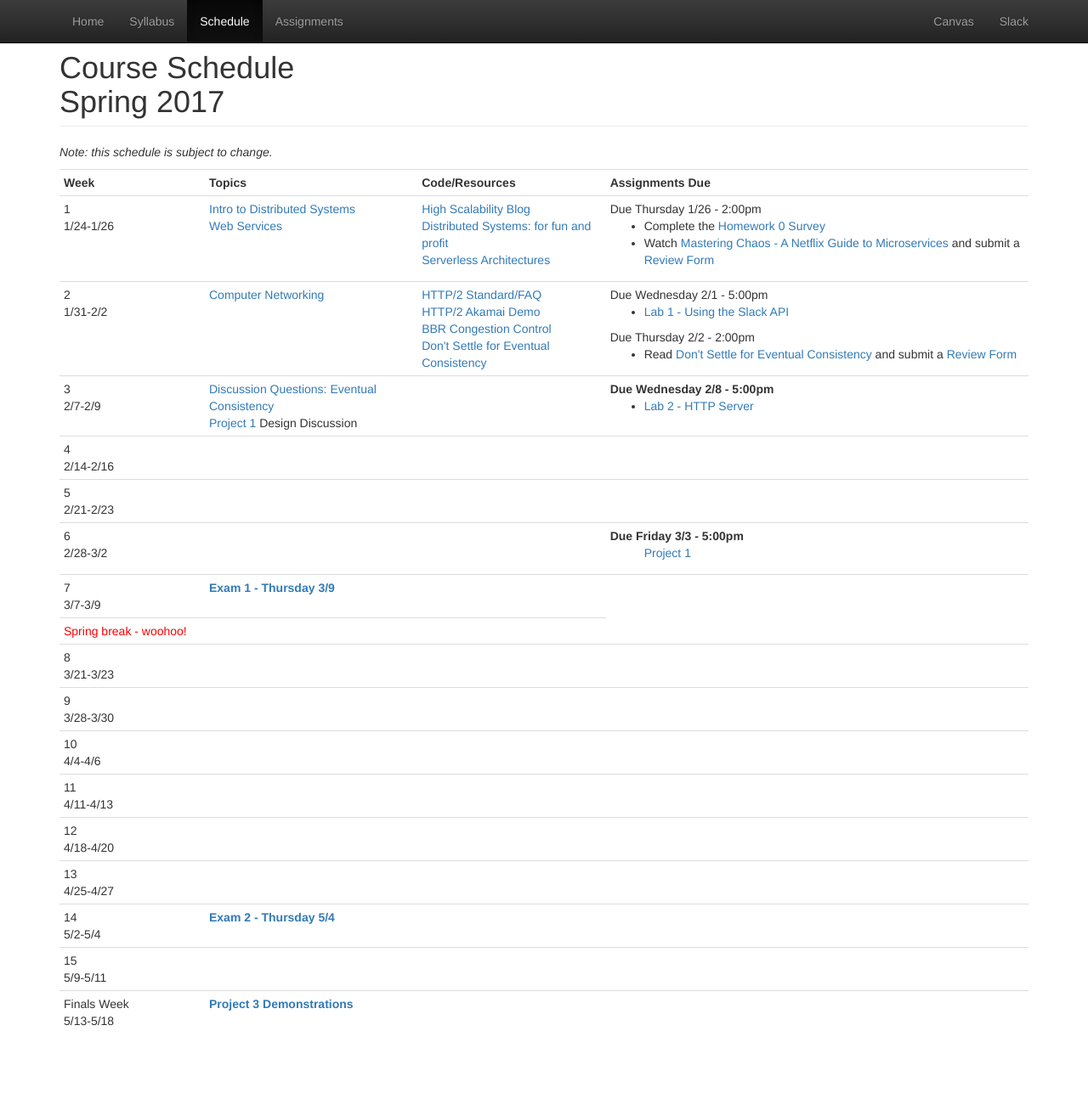
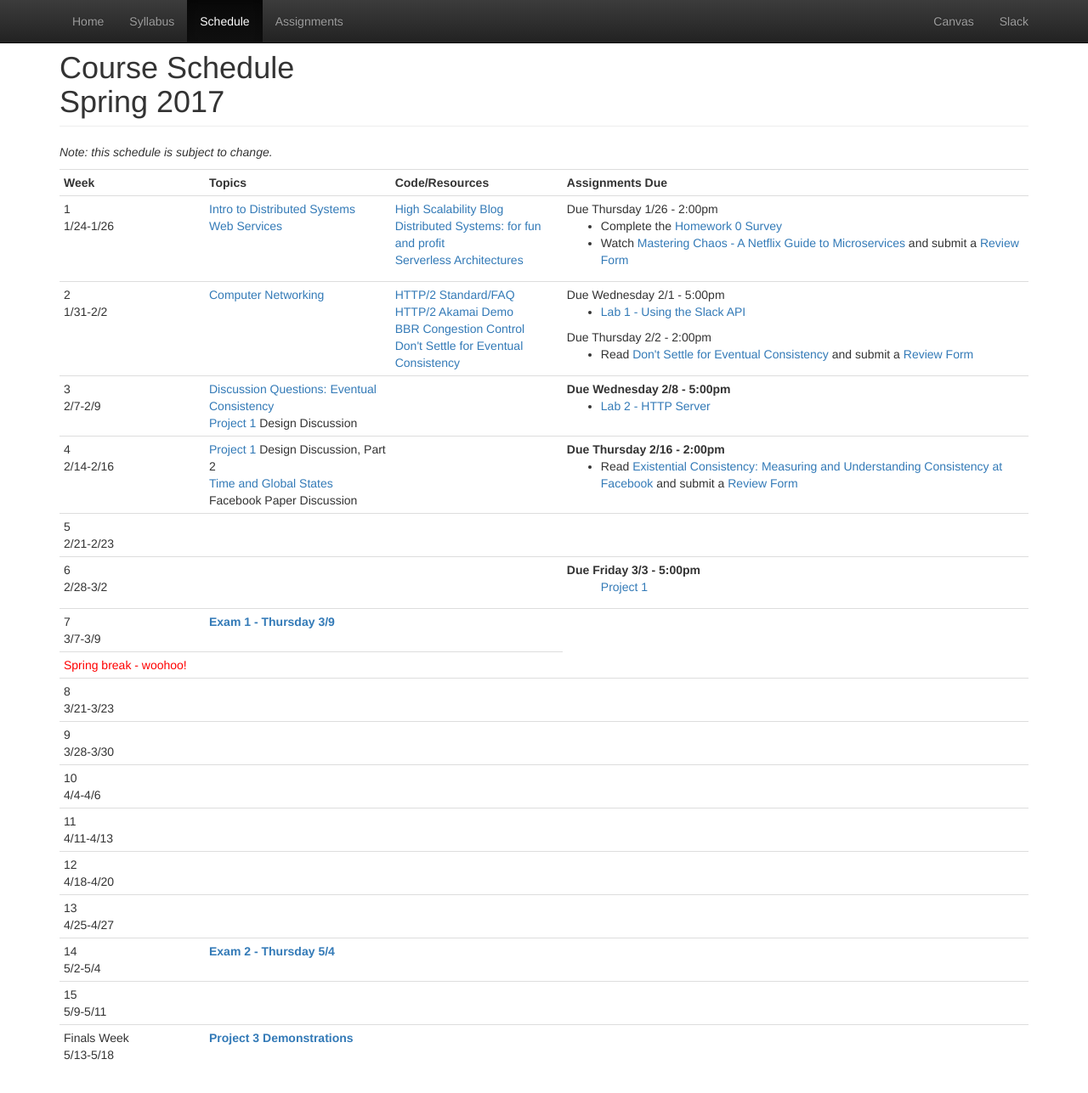
Before and after one commit to CS682-S17/cs682-s17.github.io, a Jekyll site: the page built from schedule.html, in a window 1280 px wide and 1297 px high. Shown: the top 1287 px of the window at 85% size. Built offline with Jekyll 4.4.1, drawn with Linux system fonts in a browser that asks for light colours.

Commit message:
update schedule

```diff
--- a/schedule.html
+++ b/schedule.html
@@ -74,10 +74,18 @@ title: Schedule
 		<tr>
 			<td>4<br/>2/14-2/16</td>
 			<td>
+				<a href="https://github.com/CS682-S17/assignments/wiki/Project-1">Project 1</a> Design Discussion, Part 2<br/>
+				<a href="https://docs.google.com/presentation/d/16VjES2Wau86DT6RxLhegAL4NDbuUQFDVXRcswtLwu20/edit?usp=sharing">Time and Global States</a><br/>
+				Facebook Paper Discussion
 			</td>
 			<td>
 			</td>
-			<td></td>
+			<td>
+				<strong>Due Thursday 2/16 - 2:00pm</strong>
+				<ul>
+					<li>Read <a href="http://sigops.org/sosp/sosp15/current/2015-Monterey/printable/240-lu.pdf">Existential Consistency: Measuring and Understanding Consistency at Facebook</a> and submit a <a href="https://goo.gl/forms/DSpEKyPeRzTN5xJv1">Review Form</a></li>
+				</ul>
+			</td>
 		</tr>
 		<tr>
 			<td>5<br/>2/21-2/23</td>
```
